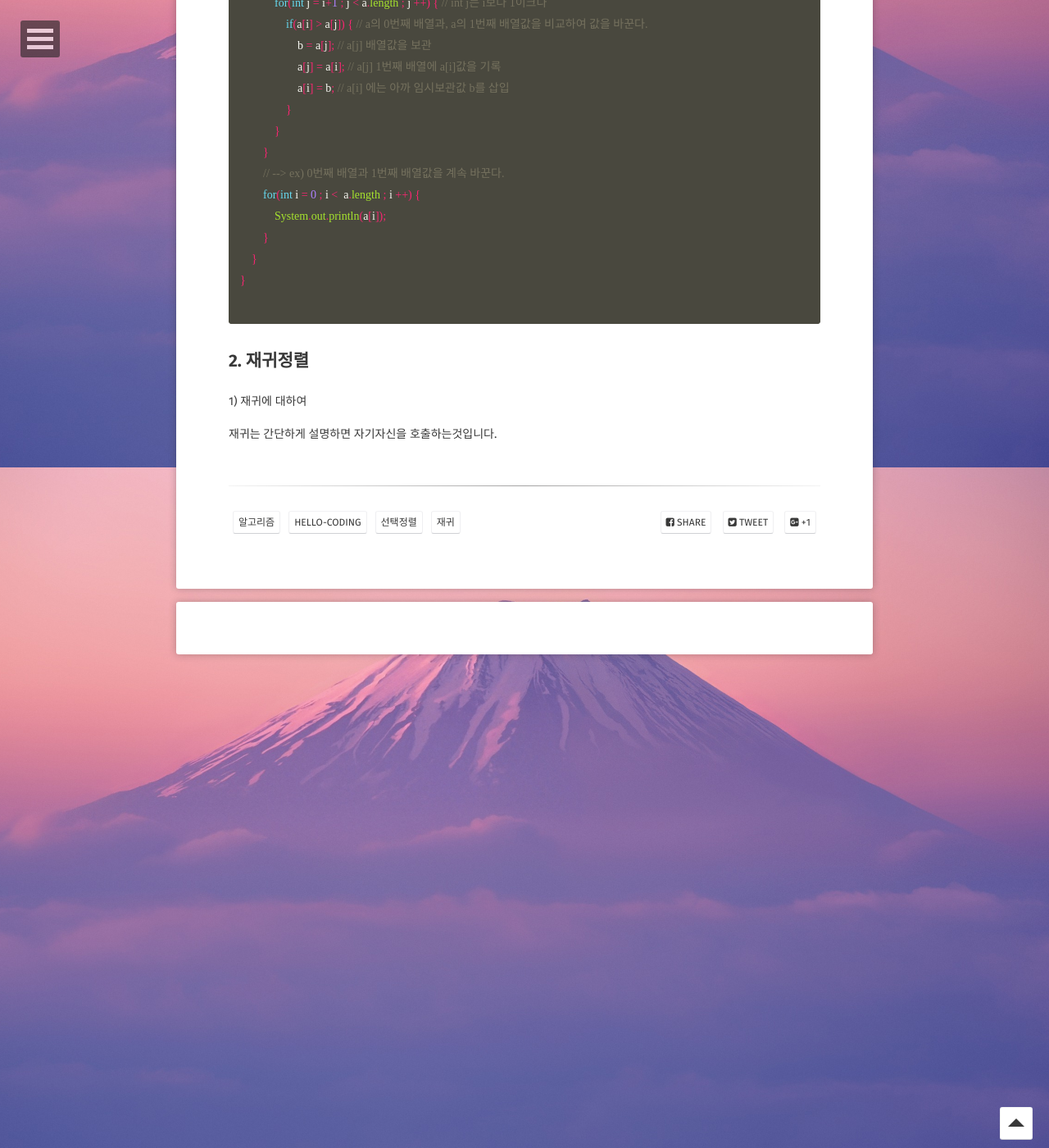
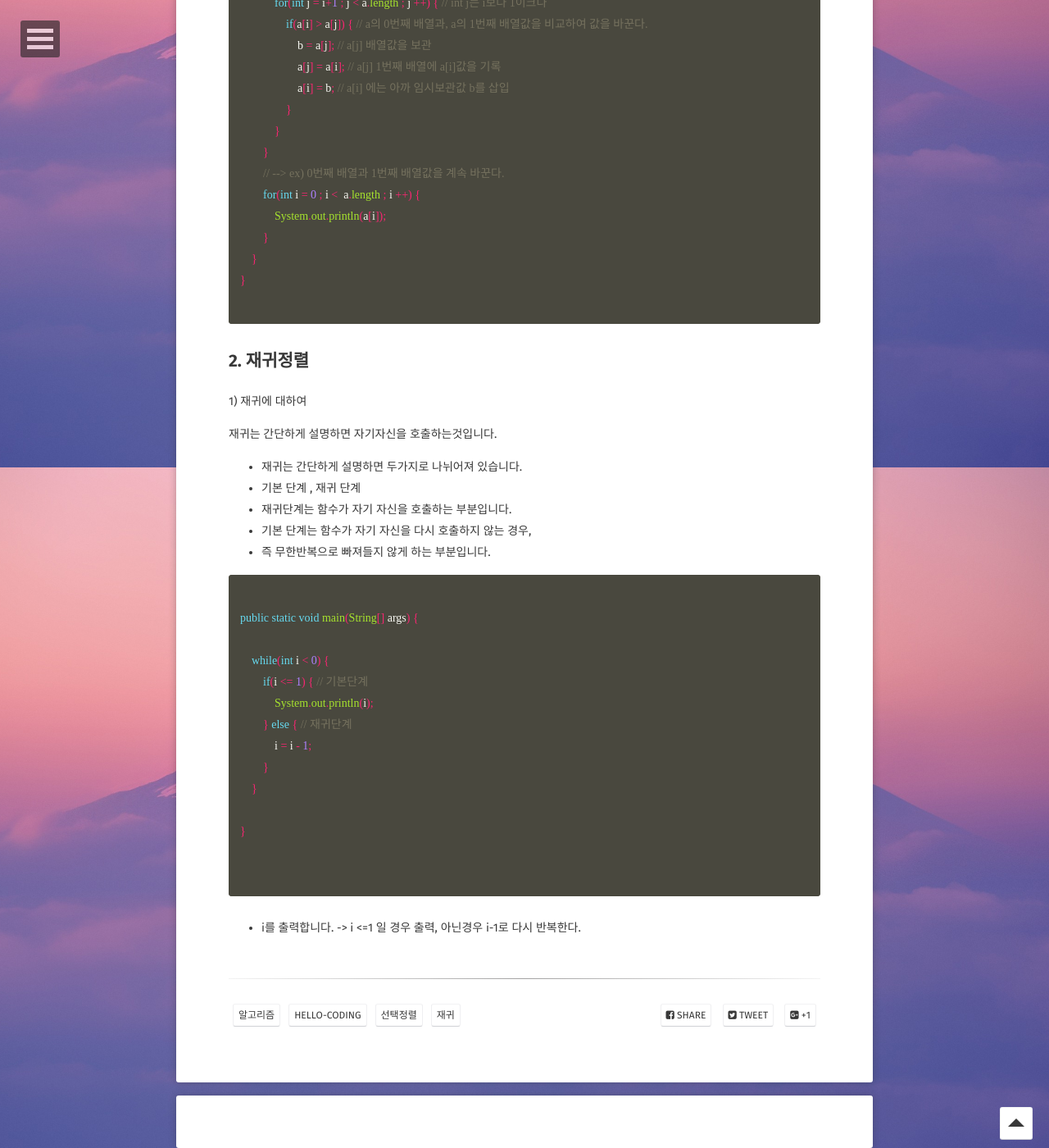
Before and after one commit to choiwono/choiwono.github.io, a Jekyll site: the page built from _posts/2018-12-06-hello-coding.md, in a window 1280 px wide and 1400 px high, scrolled down 1230 px. Shown: the whole window at 82% size. Built offline with Jekyll 4.4.1, drawn with Linux system fonts in a browser that asks for light colours; some web fonts are replaced; comment, search, counter and statistics services are not loaded.

Commit message:
Update 2018-12-06-hello-coding.md

````diff
--- a/_posts/2018-12-06-hello-coding.md
+++ b/_posts/2018-12-06-hello-coding.md
@@ -76,3 +76,28 @@ public class SortExam {
 1) 재귀에 대하여
 
 재귀는 간단하게 설명하면 자기자신을 호출하는것입니다.
+
+* 재귀는 간단하게 설명하면 두가지로 나뉘어져 있습니다.
+* 기본 단계 , 재귀 단계
+* 재귀단계는 함수가 자기 자신을 호출하는 부분입니다.
+* 기본 단계는 함수가 자기 자신을 다시 호출하지 않는 경우,
+* 즉 무한반복으로 빠져들지 않게 하는 부분입니다.
+
+```java
+
+public static void main(String[] args) {
+
+    while(int i < 0) {
+        if(i <= 1) { // 기본단계
+            System.out.println(i);
+        } else { // 재귀단계
+            i = i - 1;
+        }
+    }
+
+}
+
+
+```
+
+* i를 출력합니다. -> i <=1 일 경우 출력, 아닌경우 i-1로 다시 반복한다.
````
